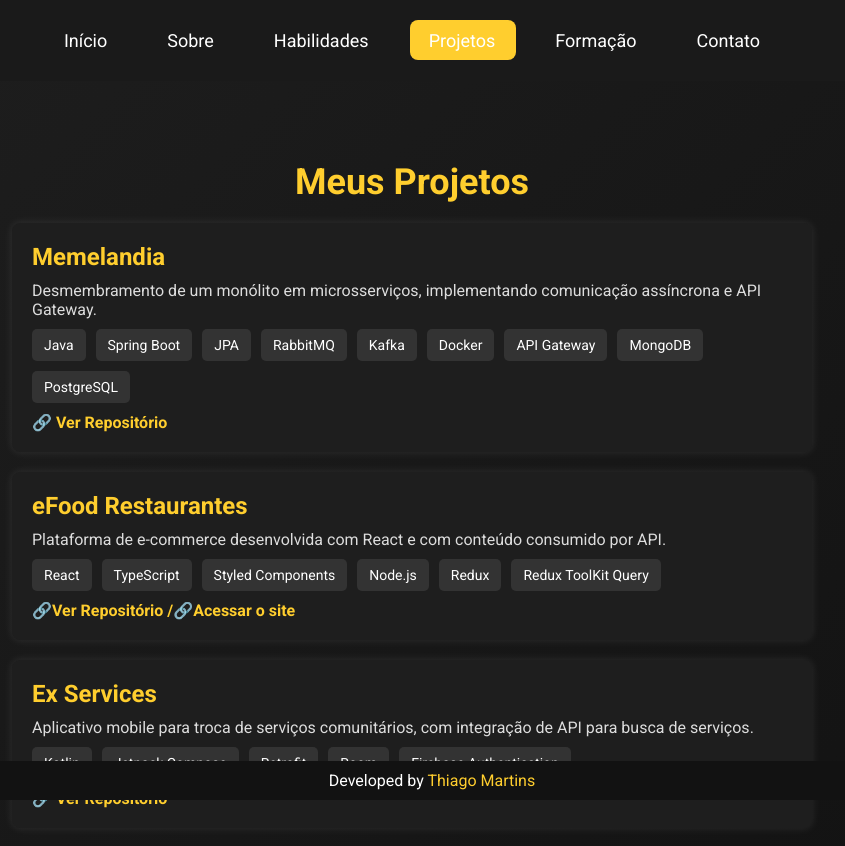
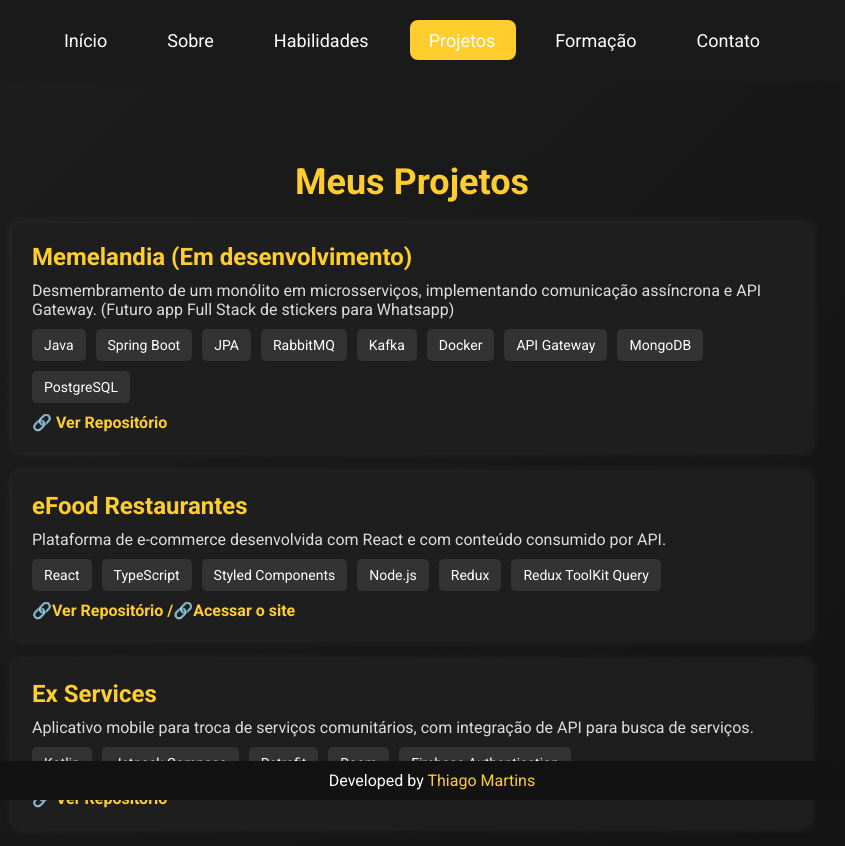
Before and after one commit to thiago742/portfolioreact, a React (Create React App) app: page /projetos in a window 1280 px wide. Shown: the top 846 px of the page, without its empty margins (228-1073 px from the left). Built offline with nearby package versions, Linux system fonts and the light colour scheme.

Commit message:
add meta

```diff
--- a/src/Components/Projects/index.tsx
+++ b/src/Components/Projects/index.tsx
@@ -16,10 +16,11 @@ const Projects = () => {
       <Title>Meus Projetos</Title>
 
       <ProjectCard>
-        <ProjectTitle>Memelandia</ProjectTitle>
+        <ProjectTitle>Memelandia (Em desenvolvimento)</ProjectTitle>
         <ProjectDescription>
           Desmembramento de um monólito em microsserviços, implementando
-          comunicação assíncrona e API Gateway.
+          comunicação assíncrona e API Gateway. (Futuro app Full Stack de
+          stickers para Whatsapp)
         </ProjectDescription>
         <TechList>
           <TechItem>Java</TechItem>
```
